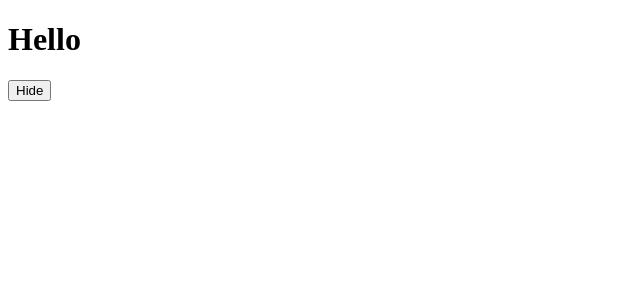
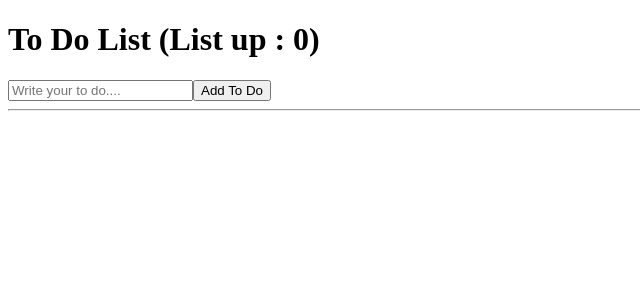
Before and after one commit to Y00NMIN/Nomad-React-MovieWeb, a React (Create React App) app: page / in a window 1280 px wide. Shown: the top 300 px of the page, without its empty margins (0-640 px from the left). Built offline with nearby package versions, Linux system fonts and the light colour scheme.

Commit message:
chore: To do list page Todo list page 리액트ver

```diff
--- a/src/App.js
+++ b/src/App.js
@@ -3,31 +3,41 @@ import styles from "./App.module.css";
 
 import { useState, useEffect } from "react"; /* State 선언 */
 
-function Hello() {
-  /* Clean up function */
-  useEffect(() => {
-    console.log("Created :)");
-    return () => console.log("destroyed");
-  }, []);
-  useEffect(() => {
-    console.log("hi");
-    return () => {
-      console.log("bye");
-    };
-  });
-  return <h1> Hello</h1>;
-}
-
 function App() {
-  const [showing, setShowing] = useState("false");
-  const onClick = () => {
-    setShowing((prev) => !prev);
+  const [toDo, setToDo] = useState("");
+  const [toDos, setToDos] = useState([]);
+  const onChange = (event) => setToDo(event.target.value);
+  const onSubmit = (event) => {
+    event.preventDefault();
+    if (toDo === "") {
+      return;
+    }
+    /*수정하는 함수를 사용할대 2가지 옵션 (하단) 1.저장한 data값을 보낼때 사용 2. 함수를 보내는 방법 */
+    setToDo("");
+    setToDos((currentArray) => [toDo, ...currentArray]);
+    /* array 안에 arrry를 추가했을때 한 array로 동작하기 위해 array앞에 ...을 앞에 붙여야한다. */
   };
+  console.log(toDos);
   return (
     <div>
-      {showing ? <Hello /> : null}
-      <button onClick={onClick}>{showing ? "Hide" : "Show"}</button>
+      <h1>To Do List (List up : {toDos.length})</h1>
+      <form onSubmit={onSubmit}>
+        <input
+          onChange={onChange}
+          value={toDo}
+          type="text"
+          placeholder="Write your to do...."
+        />
+        <button>Add To Do</button>
+      </form>
+      <hr />
+      <ul>
+        {toDos.map((item, index) => (
+          <li key={index}>{item}</li>
+        ))}
+      </ul>
     </div>
+    /* map 함수에 item 값에 index를 부여하지 않으면 console에서 오류가 발생하기 때문에 li 안에 key값을 부여해야한다, */
   );
 }
 
```
Also changed, not shown: ProjectImg/todo.png (added), 1 other file (tests, documents, lock files or other folders).
